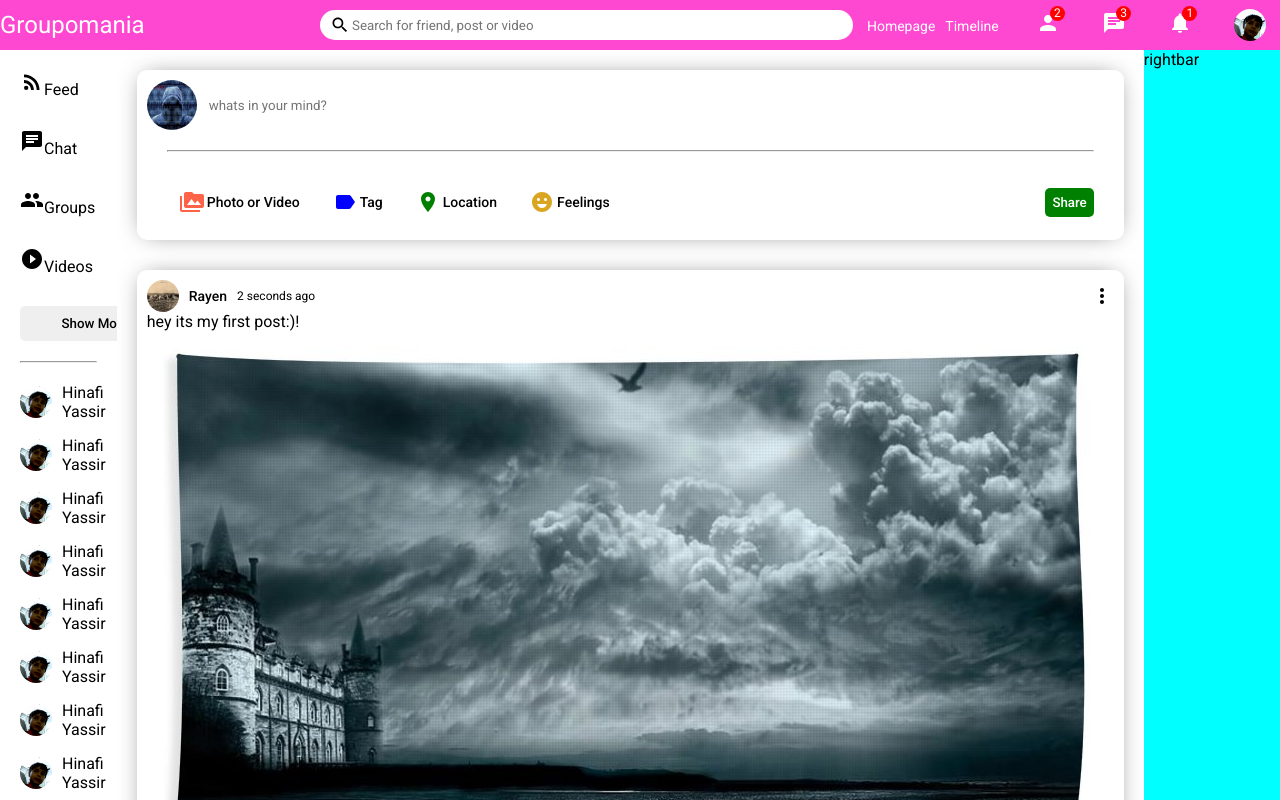
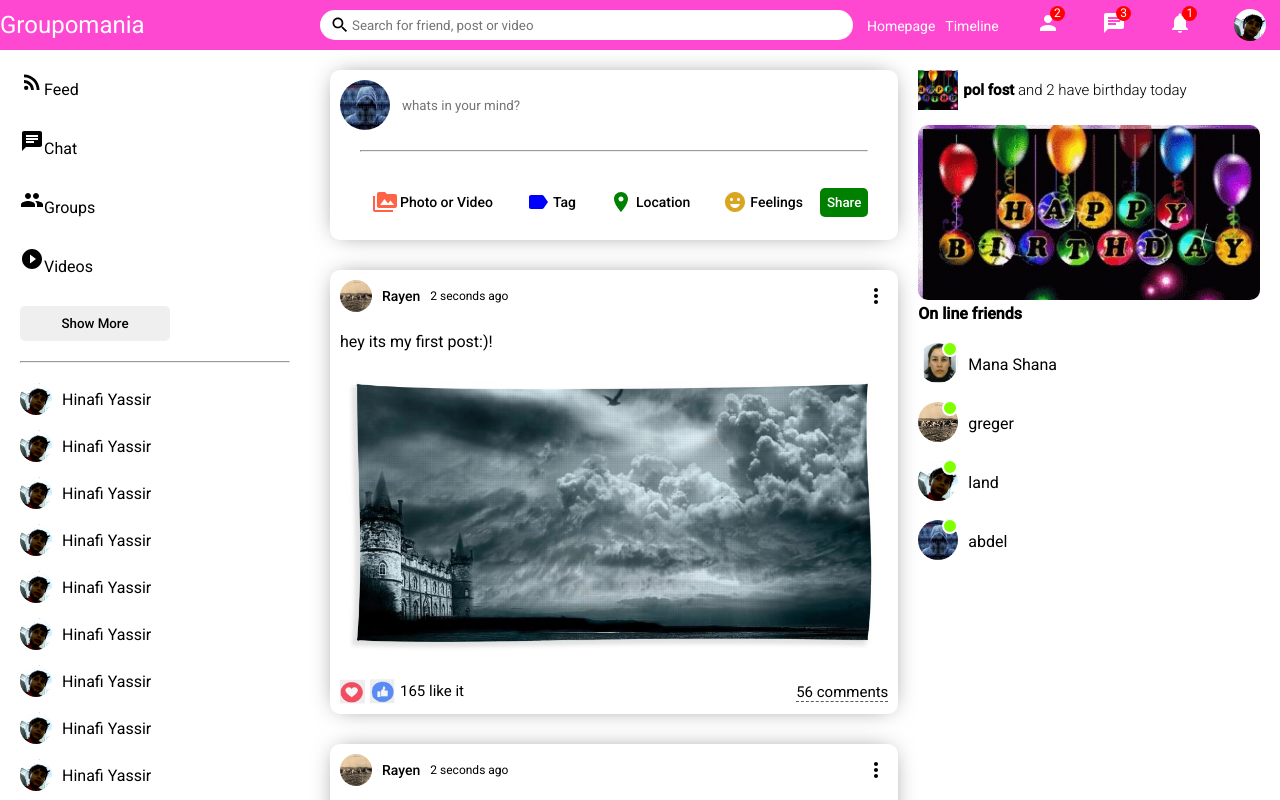
Before and after one commit to quarkend/Groupomania--7, a React (Create React App) app in the folder frontend/: page / in a window 1280 px wide. Shown: the top 800 px of the page. Built offline with nearby package versions, Linux system fonts and the light colour scheme.

Commit message:
rightbar

```diff
--- a/frontend/src/components/feed/Feed.jsx
+++ b/frontend/src/components/feed/Feed.jsx
@@ -10,6 +10,10 @@ export default function feed() {
             <div class="feedWrapper">
                 <Share />
                 <Post />
+                <Post />
+                <Post />
+                <Post />
+                <Post />
             </div>
         </div>
     )
--- a/frontend/src/components/post/Post.jsx
+++ b/frontend/src/components/post/Post.jsx
@@ -32,6 +32,7 @@ export default function Post() {
                         </span>
                     </div>
                     <div className="postBottomRight">
+                        <span class="postCommentText">56 comments</span>
 
                     </div>
                 </div>
--- a/frontend/src/components/post/post.css
+++ b/frontend/src/components/post/post.css
@@ -35,3 +35,36 @@ margin: 0 10px;
 .postDate{
   font-size:  12px;
 }
+.postCenter{
+    margin: 20px 0;
+}
+.postImg{
+ margin-top: 20px;
+ width: 100%;
+ max-height: 500px;
+ object-fit: contain;
+}
+.postBottom{
+   display: flex;
+    align-items: center;
+    justify-content:space-between;
+}
+.postBottomLeft{
+       display: flex;
+    align-items: center;
+
+}
+.likeIcon{
+width: 25px;
+height: 25px;
+margin-right: 5px;
+cursor: pointer;
+}
+.postLikeCounter{
+    font-size: 15px;
+}
+.postCommentText{
+    cursor: pointer;
+    border-bottom: 1px dashed rgb(80, 93, 84);
+    font-size: 15px;
+}
--- a/frontend/src/components/rightbar/Rightbar.jsx
+++ b/frontend/src/components/rightbar/Rightbar.jsx
@@ -4,7 +4,44 @@ import "./rightbar.css"
 export default function Rightbar() {
     return (
         <div className="rightbar">
-            rightbar
+            <div class="rightbarWrapper">
+                <div class="birthdayContainer">
+                    <img className="birthdayImg" src="assets/birthday.jpg" alt="" />
+                    <span className="birthdayText"> <b>pol fost</b>  and 2 have birthday today</span>
+                </div>
+                <img className="rightbarAd" src="assets/birthday.jpg" alt="" />
+                <h4 class="rightbarTitle">On line friends</h4>
+                <ul class="rightbarFriendList">
+                    <li class="rightbarFriend">
+                        <div className="rightbarProfileImgContainer">
+                            <img className="rightbarProfileImg" src="assets/person/4.jpg" alt="" />
+                            <span className="rightbarOnline"></span>
+                        </div>
+                        <span class="RightbarUsername"> Mana Shana</span>
+                    </li>
+                    <li class="rightbarFriend">
+                        <div className="rightbarProfileImgContainer">
+                            <img className="rightbarProfileImg" src="assets/person/1.jpg" alt="" />
+                            <span className="rightbarOnline"></span>
+                        </div>
+                        <span class="RightbarUsername"> greger</span>
+                    </li>
+                    <li class="rightbarFriend">
+                        <div className="rightbarProfileImgContainer">
+                            <img className="rightbarProfileImg" src="assets/person/6.jpg" alt="" />
+                            <span className="rightbarOnline"></span>
+                        </div>
+                        <span class="RightbarUsername"> land</span>
+                    </li>
+                    <li class="rightbarFriend">
+                        <div className="rightbarProfileImgContainer">
+                            <img className="rightbarProfileImg" src="assets/person/21.jpg" alt="" />
+                            <span className="rightbarOnline"></span>
+                        </div>
+                        <span class="RightbarUsername"> abdel</span>
+                    </li>
+                </ul>
+            </div>
         </div>
     )
 }
--- a/frontend/src/components/rightbar/rightbar.css
+++ b/frontend/src/components/rightbar/rightbar.css
@@ -1,4 +1,67 @@
 .rightbar{
 flex: 3.5;
-background-color:aqua;
+
 }
+.rightbarWrapper{
+
+padding: 20px 20px 0 0;
+
+}
+.birthdayContainer{
+    display: flex;
+    align-items: center;
+
+}
+.birthdayImg{
+    width: 40px;
+    height: 40px;
+    margin-right: 5px;
+
+    object-fit: cover;
+}
+.birthdayText{
+    font-weight: 300;
+    font-size: 15px;
+}
+.rightbarAd{
+    width: 100%;
+    border-radius: 10px;
+ margin-top: 15px;
+}
+.rightbarTitle{
+    margin-bottom: 20px;
+}
+.rightbarFriendList{
+    padding: 0;
+    margin: 0;
+    list-style: none;
+}
+.rightbarFriend{
+    display: flex;
+    align-items: center;
+    margin-bottom: 15px;
+}
+.rightbarProfileImgContainer{
+    margin-right: 10px;
+    position: relative;
+
+}
+.rightbarProfileImg{
+    width: 40px;
+    height: 40px;
+    border-radius: 50%;
+    object-fit: cover;
+}
+.rightbarOnline{
+    width: 12px;
+    height: 12px;
+    border-radius: 50%;
+    background-color: chartreuse;
+    position: absolute;
+    top:-2px;
+    right:0;
+    border: 2px solid white;
+}
+.rightbarUsername{
+    font-weight: 500;
+}
```
Also changed, not shown: frontend/public/assets/birthday.jpg (added), 1 other file (tests, documents, lock files or other folders).
